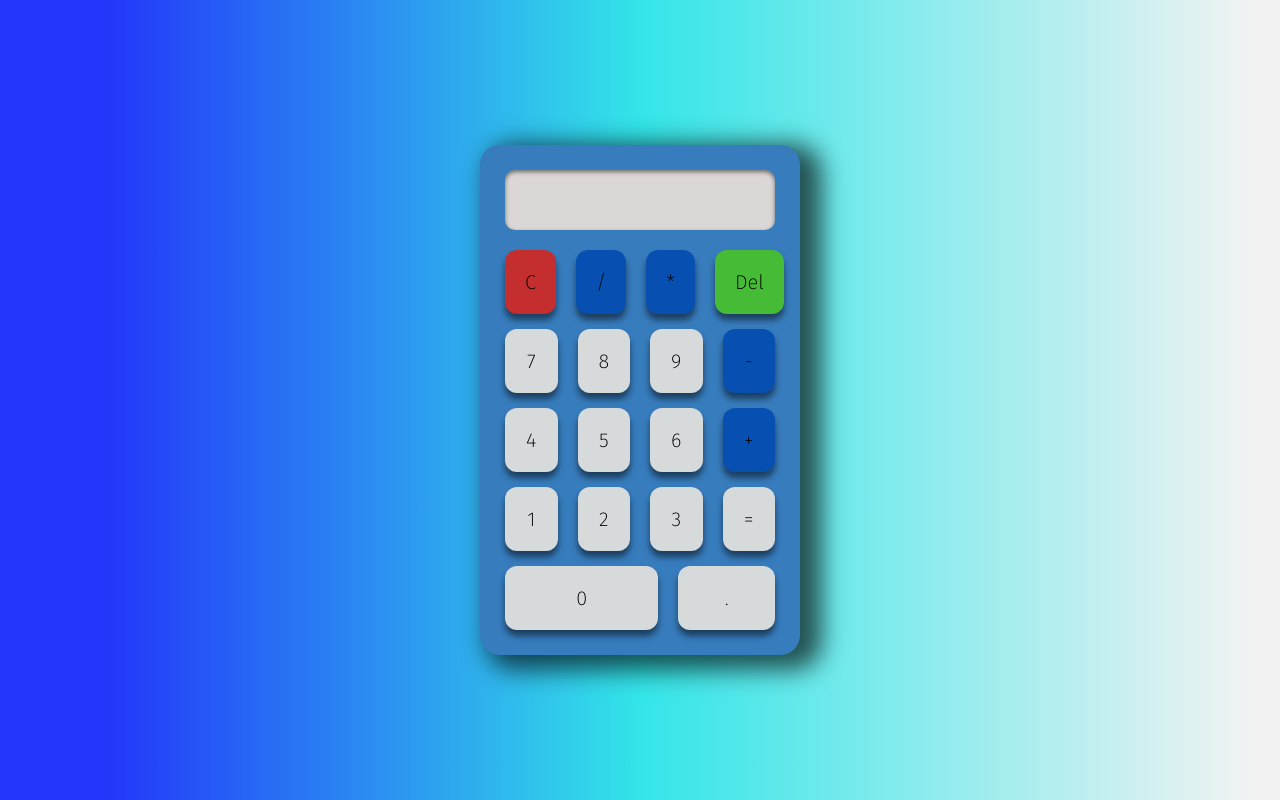
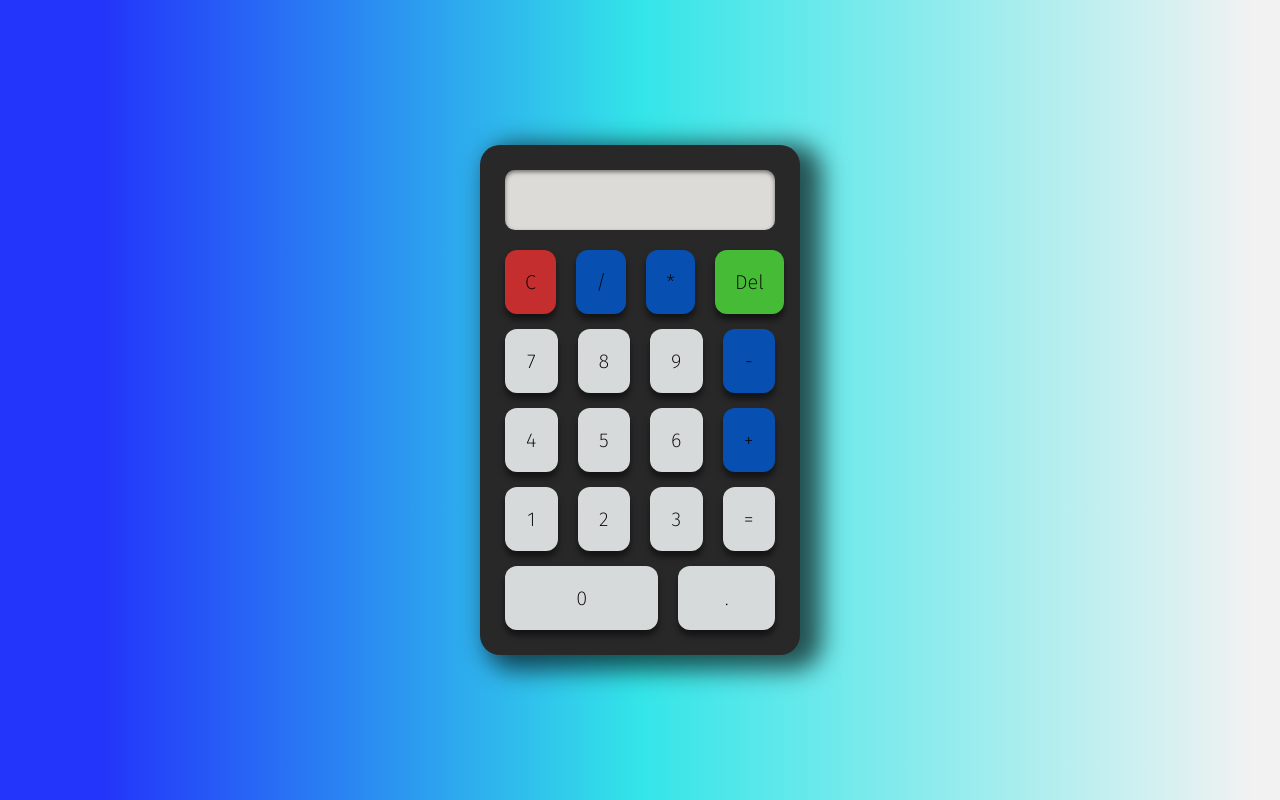
Before and after one commit to Samuel1716/Calculadora, a plain HTML site: page index.html in a window 1280 px wide. Drawn offline with Linux system fonts and the light colour scheme.

Commit message:
Calculadora

```diff
--- a/style.css
+++ b/style.css
@@ -19,7 +19,7 @@ background: linear-gradient(90deg, rgba(35, 53, 250, 1) 8%, rgba(51, 229, 232, 1
 }
 /*Caixa da calculadora*/
 .calculadora{
-    background-color: rgb(55, 124, 189);
+    background-color: #292828;
     padding: 25px;
     border-radius: 20px;
     width: 320px;
@@ -37,7 +37,7 @@ background: linear-gradient(90deg, rgba(35, 53, 250, 1) 8%, rgba(51, 229, 232, 1
     padding: 10px;
     border: none;/*tirar a borda da caixa*/
     border-radius: 10px;
-    background-color: rgb(218, 215, 214);
+    background-color: rgb(221, 219, 215);
     text-align: right;
     box-shadow: inset 0 2px 4px rgba(0, 0, 0, 0.5);
 }
```
